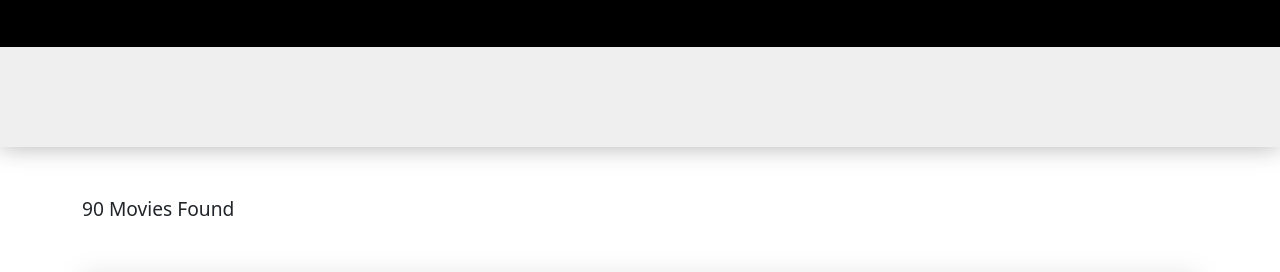
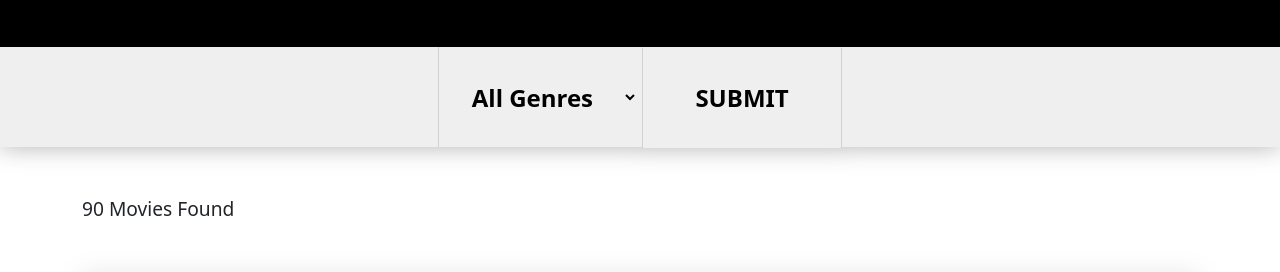
Before and after one commit to t-yauk/peak-theatre-catalog, a plain HTML site: page index.html in a window 1280 px wide. Shown: the part 177-449 px from the top of the page. Drawn offline with nearby package versions, Linux system fonts and the light colour scheme.

Commit message:
Update index.html

```diff
--- a/index.html
+++ b/index.html
@@ -29,6 +29,36 @@
 	</div>
 
 	<div class="filter-bar">
+		<div class="container">
+			<div class="row">
+				<div class="col-12 text-center">
+					<form action="javascript:genreFilter()" method="post">
+        			  <select id="genre_list" name="selected_genre" class="pk-dropdown">
+        			    <option value="all">All Genres</option>
+        			    <option value="action">Action</option>
+        			    <option value="adventure">Adventure</option>
+        			    <option value="comedy">Comedy</option>
+        			    <option value="crime">Crime</option>
+        			    <option value="documentary">Documentary</option>
+        			    <option value="drama">Drama</option>
+        			    <option value="family">Family</option>
+        			    <option value="fantasy">Fantasy</option>
+        			    <option value="horror">Horror</option>
+        			    <option value="musical">Musical</option>
+        			    <option value="mystery">Mystery</option>
+        			    <option value="noir">Noir</option>
+        			    <option value="romance">Romance</option>
+        			    <option value="sci-fi">Sci-Fi</option>
+        			    <option value="sport">Sport</option>
+        			    <option value="thriller">Thriller</option>
+        			    <option value="war">War</option>
+        			    <option value="western">Western</option>
+        			  </select>
+        			  <input type="submit" value="Submit" class="submit-button">
+        			</form>
+        		</div>
+        	</div>
+        </div>
 	</div>
 
 	<div class="container">
@@ -44,7 +74,12 @@
 
 	</div>
 
+	<span class="top" id="top-button" onclick="scroll_to_top()">
+		<span id="arrow-icon" class="fa-solid fa-arrow-up"></span>
+	</span>
+
 	<script src="script.js"></script>
+	<script src="https://kit.fontawesome.com/5c9a0c6cfa.js" crossorigin="anonymous"></script>
 	<script src="https://cdn.jsdelivr.net/npm/bootstrap@5.3.8/dist/js/bootstrap.bundle.min.js" integrity="sha384-FKyoEForCGlyvwx9Hj09JcYn3nv7wiPVlz7YYwJrWVcXK/BmnVDxM+D2scQbITxI" crossorigin="anonymous"></script>
 
 </body>
```
